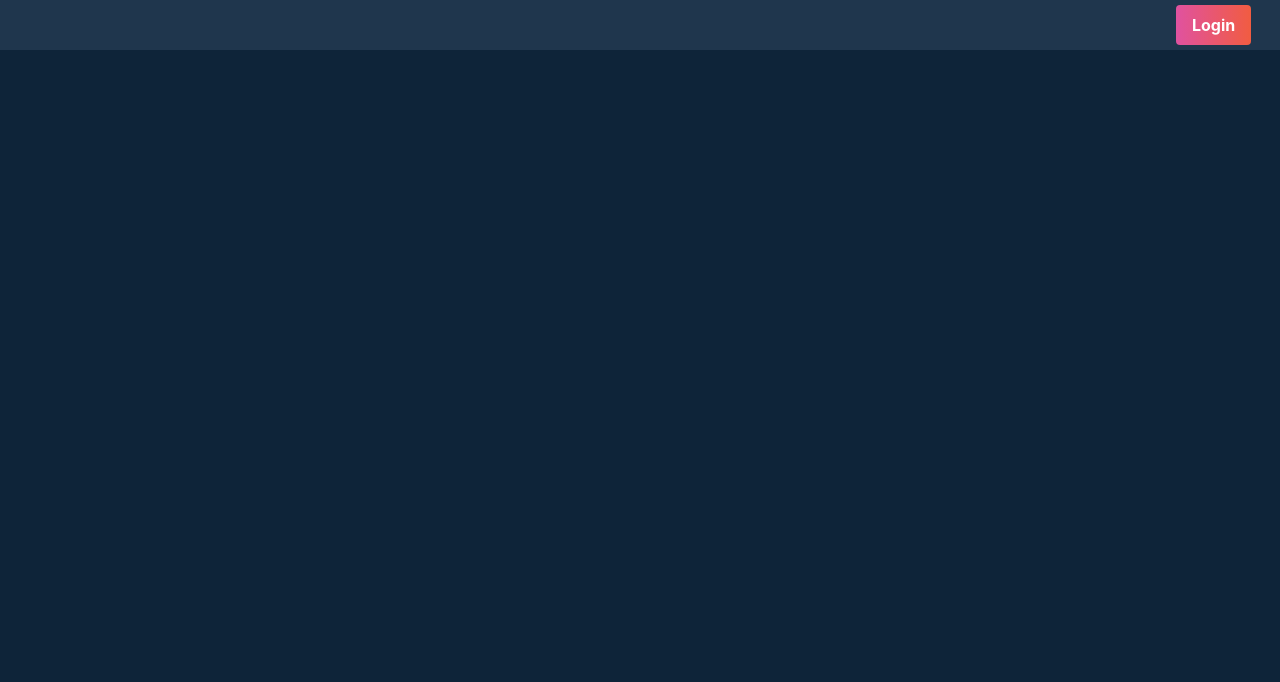
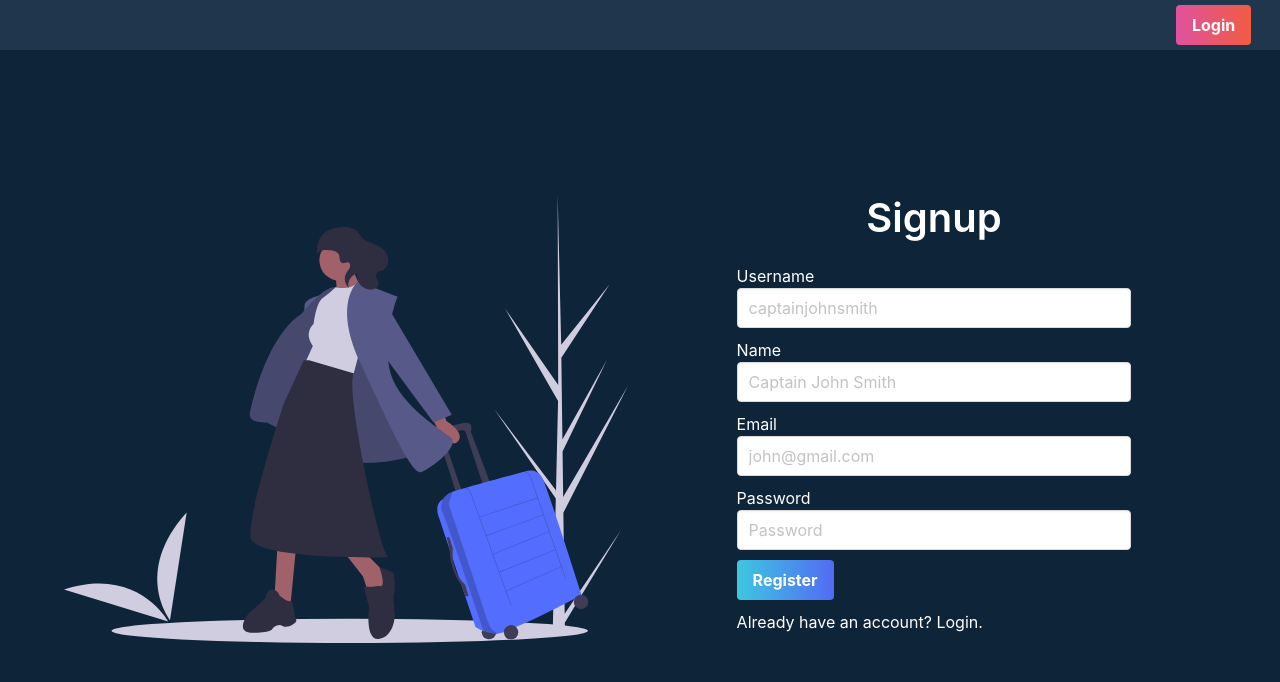
Before and after one commit to nandusri/MyTripPlanner-FE-, a Vue app: page /register in a window 1280 px wide. Shown: the top 682 px of the page. Built offline with nearby package versions, Linux system fonts and the light colour scheme.

Commit message:
registration page implementation

```diff
--- a/public/index.html
+++ b/public/index.html
@@ -5,7 +5,7 @@
     <meta http-equiv="X-UA-Compatible" content="IE=edge">
     <meta name="viewport" content="width=device-width,initial-scale=1.0">
     <link rel="icon" href="<%= BASE_URL %>favicon.ico">
-    <title><%= htmlWebpackPlugin.options.title %></title>
+    <title>MyTripPlanner</title>
   </head>
   <body>
     <noscript>
--- /dev/null
+++ b/src/http.js
@@ -0,0 +1,5 @@
+import axios from 'axios'
+
+export default axios.create({
+  baseURL: process.env.VUE_APP_API_BASE_URL
+})
--- a/src/main.js
+++ b/src/main.js
@@ -2,8 +2,10 @@ import Vue from "vue";
 import App from "./App.vue";
 import router from "./router";
 import store from "./store";
+import axios from './http';
 
 Vue.config.productionTip = false;
+Vue.prototype.$http = axios;
 
 new Vue({
   router,
--- a/src/router/index.js
+++ b/src/router/index.js
@@ -1,6 +1,7 @@
 import Vue from "vue";
 import VueRouter from "vue-router";
 import Login from "../views/Login.vue";
+import Registration from "../views/Registration.vue";
 
 Vue.use(VueRouter);
 
@@ -24,6 +25,11 @@ const routes = [
     name: "Login",
     component: Login
   },
+  {
+    path: "/register",
+    name: "Registration",
+    component: Registration
+  },
 ];
 
 const router = new VueRouter({
--- a/src/views/Login.vue
+++ b/src/views/Login.vue
@@ -38,7 +38,6 @@
 
 
 <script>
-import axios from 'axios'
 export default {
   data() {
     return {
@@ -49,7 +48,7 @@ export default {
   },
   methods: {
     login() {
-        axios.post(' http://127.0.0.1:8000/api/users/login/', {
+        this.$http.post('users/login/', {
 	                "username": this.username,
 	                "password": this.password
                 })
--- /dev/null
+++ b/src/views/Registration.vue
@@ -0,0 +1,88 @@
+<template>
+  <div class="container">
+    <div class="columns">
+      <div class="column">
+        <img src="images/travel_mode.svg" alt="pair-programming" />
+      </div>
+      <div class="column">
+        <h1 class="title is-2 has-text-white has-text-centered">Signup</h1>
+        <form class="auth-form" @submit.prevent="register">
+          <label for="name">Username</label>
+          <input
+            v-model="username"
+            type="text"
+            name="name"
+            class="input"
+            placeholder="captainjohnsmith"
+          />
+          <label for="name">Name</label>
+          <input
+            v-model="name"
+            type="text"
+            name="name"
+            class="input"
+            placeholder="Captain John Smith"
+          />
+
+          <label for="email">Email</label>
+          <input
+            v-model="email"
+            type="email"
+            name="email"
+            class="input"
+            placeholder="john@gmail.com"
+          />
+
+          <label for="password">Password</label>
+          <input
+            v-model="password"
+            type="password"
+            name="password"
+            class="input"
+            placeholder="Password"
+          />
+
+          <button type="submit" name="button" class="button btn-primary">Register</button>
+
+          <p class="has-text-danger">{{ error }}</p>
+
+          <router-link to="/login">Already have an account? Login.</router-link>
+        </form>
+      </div>
+    </div>
+  </div>
+</template>
+
+<script>
+export default {
+  data() {
+    return {
+      username: '',
+      name: '',
+      email: '',
+      password: '',
+      error: null
+    }
+  },
+  methods: {
+    register() {
+        this.$http.post('users/sign_up/',{
+          "first_name": this.name,
+          "username": this.username,
+          "email": this.email,
+          "password": this.password
+        })
+        .then((response) => {
+          console.log('response',response);
+          this.$router.push({ name: 'dashboard' })
+        })
+        .catch(err => {
+          this.error = err.response.data.error
+        })
+    }
+  }
+}
+</script>
+
+<style scoped>
+</style>
```
Also changed, not shown: 1 other file (tests, documents, lock files or other folders).
